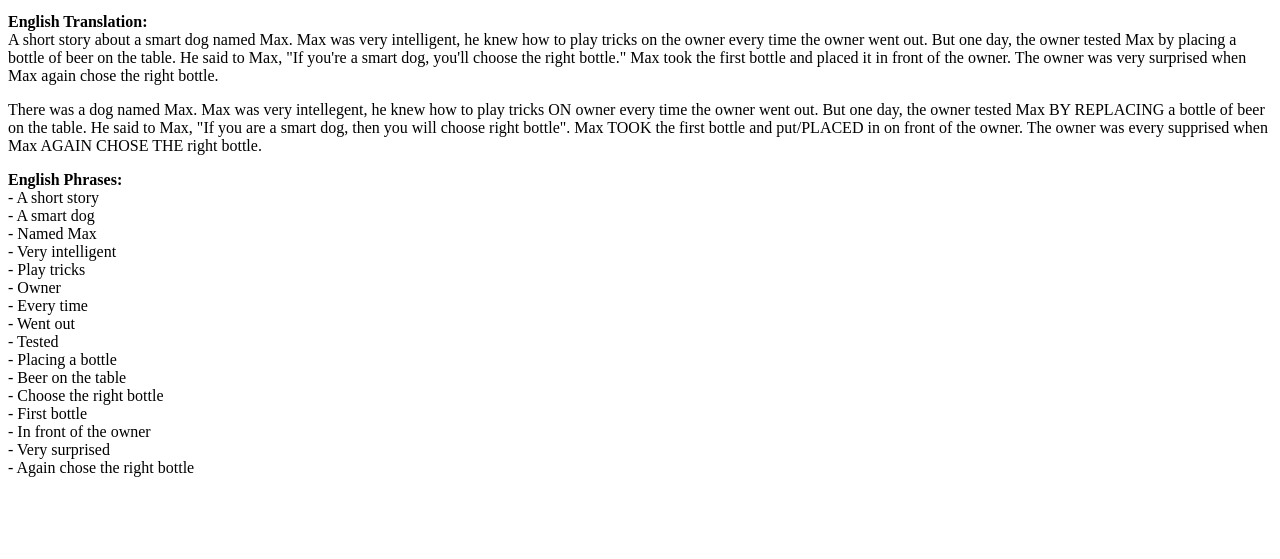
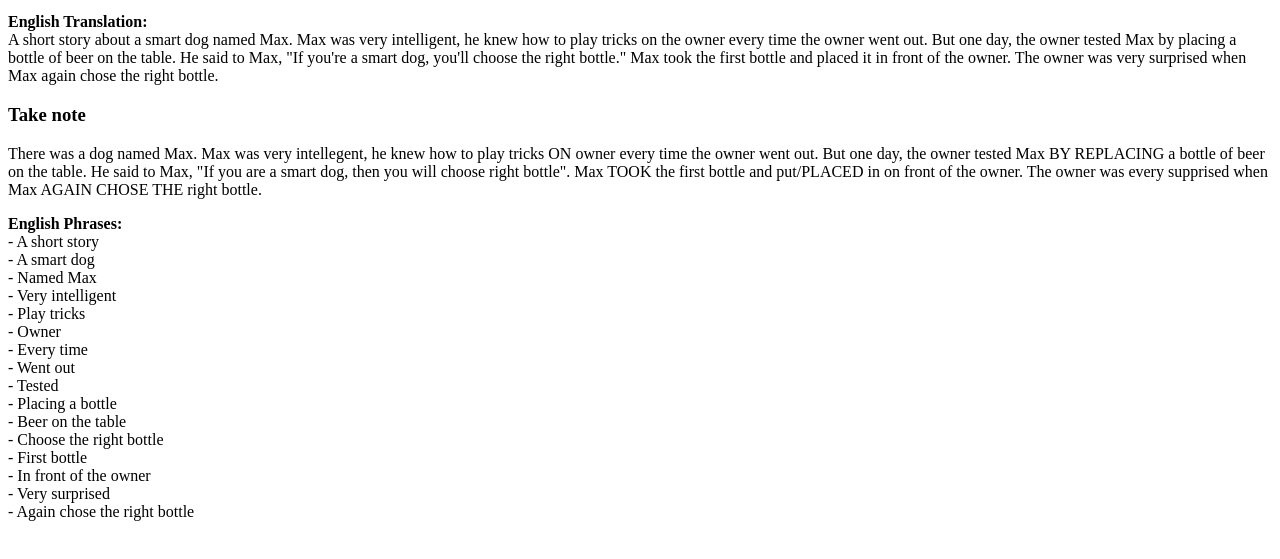
Before and after one commit to nhhoangctu/english-chatgpt, a plain HTML site: page stories-about-dogs.html in a window 1280 px wide. Shown: the part 123-682 px from the top of the page. Drawn offline with Linux system fonts and the light colour scheme.

Commit message:
add note

```diff
--- a/stories-about-dogs.html
+++ b/stories-about-dogs.html
@@ -12,6 +12,7 @@
       A short story about a smart dog named Max. Max was very intelligent, he knew how to play tricks on the owner every time the owner went out. But one day, the owner tested Max by placing a bottle of beer on the table. He said to Max, "If you're a smart dog, you'll choose the right bottle." Max took the first bottle and placed it in front of the owner. The owner was very surprised when Max again chose the right bottle.
     </p>
 
+    <h3>Take note</h3>
     <p>There was a dog named Max. Max was very intellegent, he knew how to play tricks ON owner every time the owner went out.
         But one day, the owner tested Max BY REPLACING a bottle of beer on the table. He said to Max, "If you are a smart dog, then you will choose right bottle". Max TOOK the first bottle and put/PLACED in on front of the owner. The owner was every supprised when Max AGAIN CHOSE THE right bottle.</p>
     <p>
```
